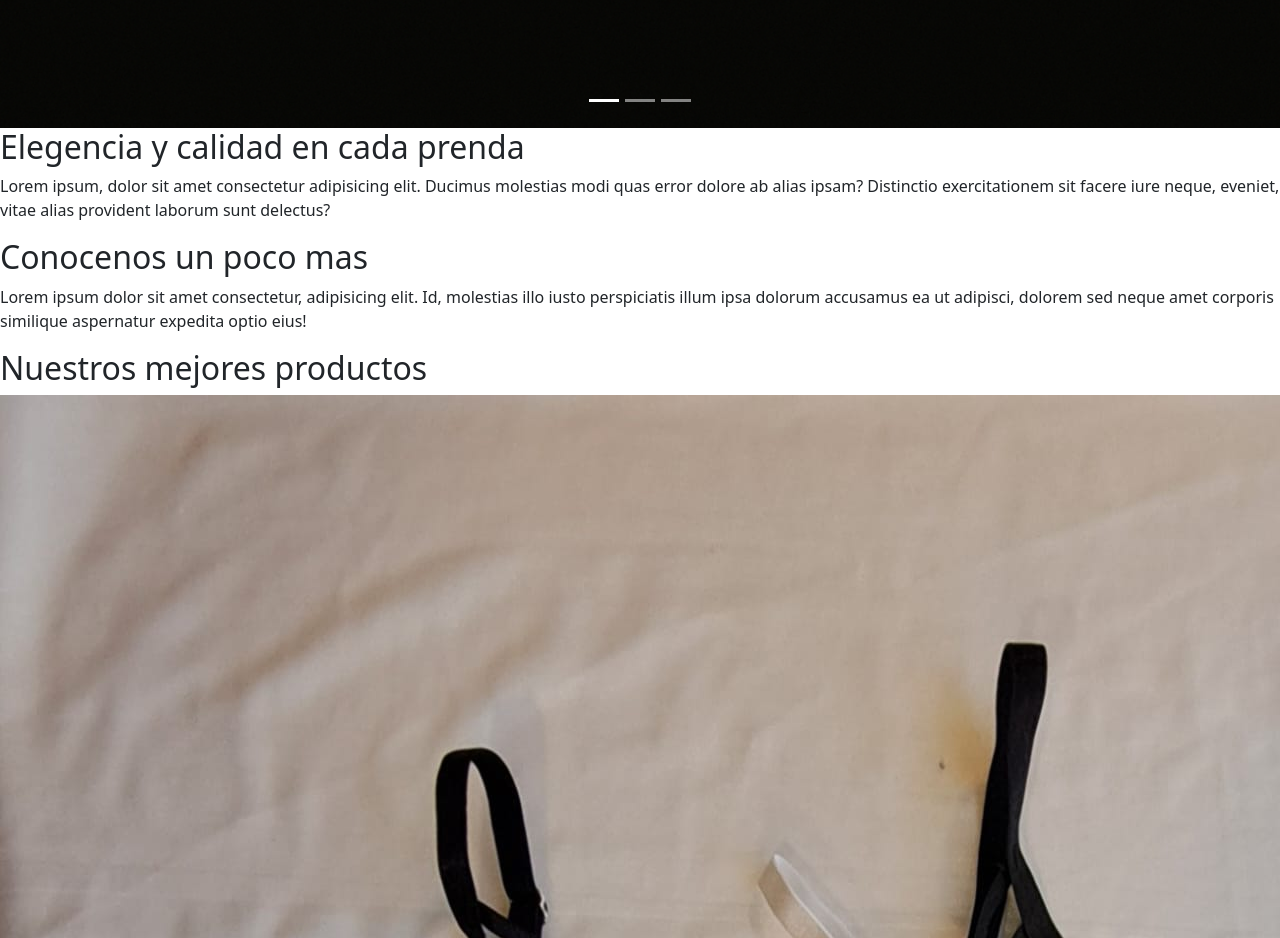
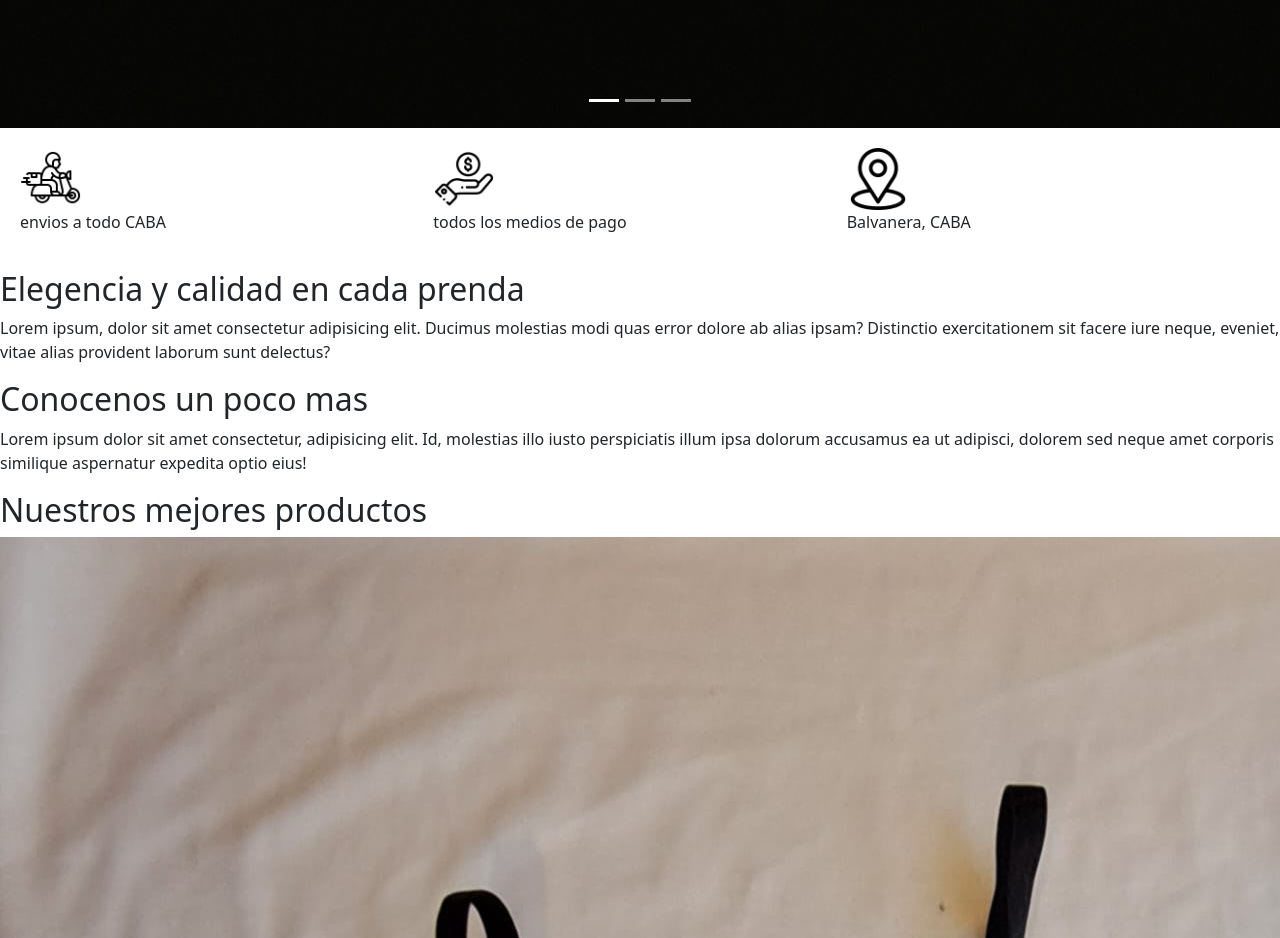
Before and after one commit to edugoy/entregable-coder-V2, a plain HTML site: page index.html in a window 1280 px wide. Shown: the part 1200-2138 px from the top of the page. Drawn offline with nearby package versions, Linux system fonts and the light colour scheme; a web font is replaced by a local one.

Commit message:
agregamos barra de info (envios, pagos y ubicacion)

```diff
--- a/css/style.css
+++ b/css/style.css
@@ -34,10 +34,23 @@
 /* Cambio para el carousel */
 
 .carousel-inner{
-    height: 500px;
+    height: 600px;
 }
 
 .mejorasImagenes{
     height: 100%;
     object-fit: contain;
 }
+
+/* barra de info */
+.contenedorInfo{
+    display: flex;
+    justify-content: center;
+    align-items: center;
+    margin: 10px;
+    padding: 10px;
+}
+
+.contenedorInfo img{
+    width: 15%;
+}
--- a/index.html
+++ b/index.html
@@ -19,7 +19,6 @@
 </head>
 <body>
     <header class="container-fluid p-0">
-
         <div class="barraInicial">
             <img class="logo" src="recursos/Logo-Isalop.png" alt="Logo de la tienda">
             <!-- Barra de navegacion entre cada seccion de la landing page -->
@@ -58,6 +57,21 @@
                 <span class="carousel-control-next-icon" aria-hidden="true"></span>
                 <span class="visually-hidden">Next</span>
             </button>
+            </div>
+
+        <div class="contenedorInfo">
+            <div class="envio">
+                <img src="recursos/barraInfo/envio.png" alt="envio">
+                <p>envios a todo CABA</p>
+            </div>
+            <div class="pago">
+                <img src="recursos/barraInfo/pago.png" alt="pagos">
+                <p>todos los medios de pago</p>
+            </div>
+            <div class="Ubi">
+                <img src="recursos/barraInfo/ubi.png" alt="ubicacion">
+                <p>Balvanera, CABA</p>
+            </div>
         </div>
     </header>
 
```
Also changed, not shown: recursos/barraInfo/envio.png (added), recursos/barraInfo/pago.png (added), recursos/barraInfo/ubi.png (added). Lines whose indentation alone changed are shown as unchanged.
